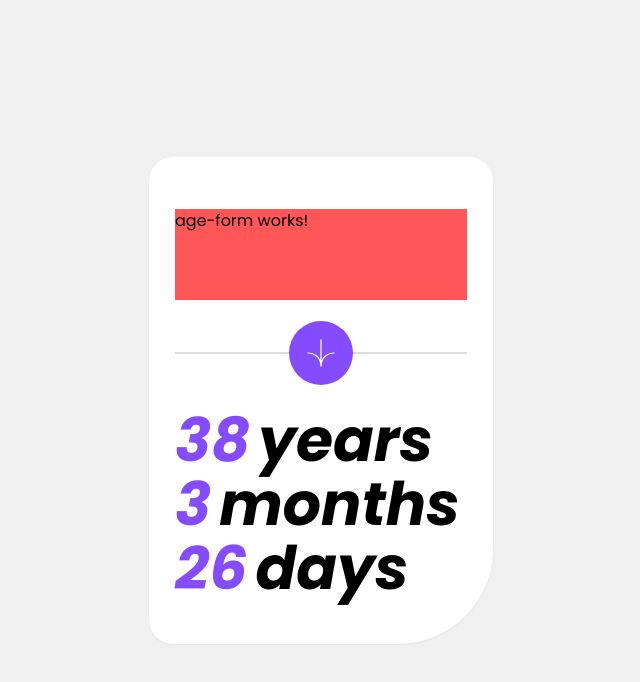
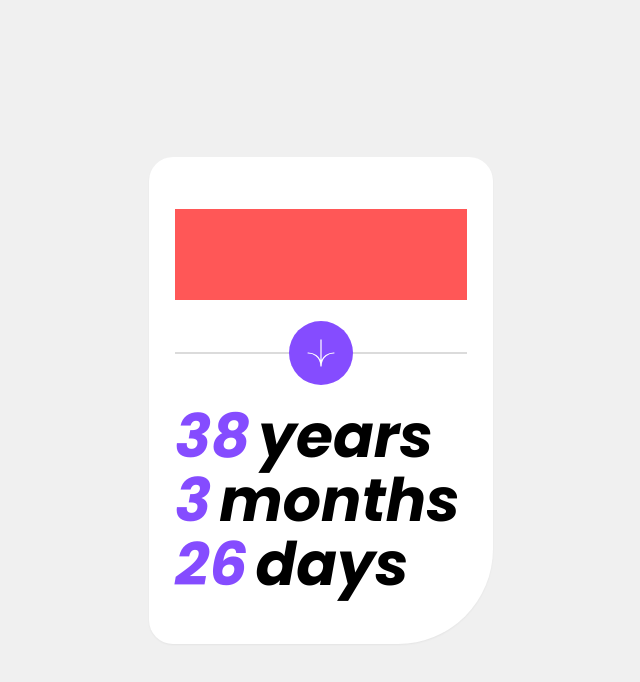
Before and after one commit to tony1c/frontend-mentor-challenges, an Angular app in the folder age-calculator-angular/: page / in a window 1280 px wide. Shown: the top 682 px of the page, without its empty margins (319-959 px from the left). Built offline with nearby package versions, Linux system fonts and the light colour scheme.

Commit message:
reorganized struct

```diff
--- a/age-calculator-angular/src/app/app.component.html
+++ b/age-calculator-angular/src/app/app.component.html
@@ -1,26 +1,7 @@
 <main class="container mx-auto">
   <!-- wrapper -->
   <div class="flex h-screen items-center justify-center">
-    <!-- app container -->
-    <div
-      class="h-[487px] w-[344px] space-y-[52px] rounded-3xl rounded-br-[95px] bg-white px-[26px] py-[52px] shadow-sm"
-    >
-      <!-- age form -->
-      <div class="h-[91px] w-full bg-light-red">
-        <app-age-form />
-      </div>
-      <!-- line w/ button -->
-      <div class="relative h-[2px] w-full bg-light-grey">
-        <button
-          (click)="log()"
-          class="absolute left-1/2 top-1/2 flex size-16 -translate-x-1/2 -translate-y-1/2 transform items-center justify-center rounded-full bg-purple"
-        >
-          <img class="size-7" src="icon-arrow.svg" alt="Arrow icon" />
-        </button>
-      </div>
-
-      <!-- display -->
-      <app-age-display />
-    </div>
+    <!-- app -->
+    <app-age-calculator />
   </div>
 </main>
--- a/age-calculator-angular/src/app/app.component.ts
+++ b/age-calculator-angular/src/app/app.component.ts
@@ -1,19 +1,13 @@
 import { Component } from '@angular/core';
-import { RouterOutlet } from '@angular/router';
-import { AgeDisplayComponent } from './components/age-display/age-display.component';
-import { AgeFormComponent } from './components/age-form/age-form.component';
+import { AgeCalculatorComponent } from './components/age-calculator/age-calculator.component';
 
 @Component({
   selector: 'app-root',
   standalone: true,
-  imports: [RouterOutlet, AgeDisplayComponent, AgeFormComponent],
+  imports: [AgeCalculatorComponent],
   templateUrl: './app.component.html',
   styleUrl: './app.component.css',
 })
 export class AppComponent {
   title = 'age-calculator-angular';
-
-  public log(): void {
-    console.log('clicked');
-  }
 }
--- /dev/null
+++ b/age-calculator-angular/src/app/components/age-calculator/age-calculator.component.html
@@ -0,0 +1,32 @@
+<!-- app container -->
+<div
+  class="h-[487px] w-[344px] space-y-[52px] rounded-3xl rounded-br-[95px] bg-white px-[26px] py-[52px] shadow-sm"
+>
+  <!-- age form -->
+  <div class="h-[91px] w-full bg-light-red"></div>
+  <!-- line w/ button -->
+  <div class="relative h-[2px] w-full bg-light-grey">
+    <button
+      (click)="log()"
+      class="absolute left-1/2 top-1/2 flex size-16 -translate-x-1/2 -translate-y-1/2 transform items-center justify-center rounded-full bg-purple transition-colors duration-300 hover:bg-off-black"
+    >
+      <img class="size-7" src="icon-arrow.svg" alt="Arrow icon" />
+    </button>
+  </div>
+
+  <!-- display -->
+  <div class="mt-14 flex flex-col gap-1 text-6xl font-700 italic">
+    <div class="space-x-2">
+      <span class="text-purple">38</span>
+      <span>years</span>
+    </div>
+    <div class="space-x-2">
+      <span class="text-purple">3</span>
+      <span>months</span>
+    </div>
+    <div class="space-x-2">
+      <span class="text-purple">26</span>
+      <span>days</span>
+    </div>
+  </div>
+</div>
--- /dev/null
+++ b/age-calculator-angular/src/app/components/age-calculator/age-calculator.component.ts
@@ -0,0 +1,14 @@
+import { Component } from '@angular/core';
+
+@Component({
+  selector: 'app-age-calculator',
+  standalone: true,
+  imports: [],
+  templateUrl: './age-calculator.component.html',
+  styleUrl: './age-calculator.component.css',
+})
+export class AgeCalculatorComponent {
+  public log(): void {
+    console.log('clicked');
+  }
+}
--- a/age-calculator-angular/src/app/components/age-display/age-display.component.html
+++ /dev/null
@@ -1,14 +0,0 @@
-<div class="font-700 mt-14 flex flex-col gap-1 text-6xl italic">
-  <div class="space-x-2">
-    <span class="text-purple">38</span>
-    <span>years</span>
-  </div>
-  <div class="space-x-2">
-    <span class="text-purple">3</span>
-    <span>months</span>
-  </div>
-  <div class="space-x-2">
-    <span class="text-purple">26</span>
-    <span>days</span>
-  </div>
-</div>
--- a/age-calculator-angular/src/app/components/age-form/age-form.component.html
+++ /dev/null
@@ -1 +0,0 @@
-<p>age-form works!</p>
```
Also changed, not shown: age-calculator-angular/src/app/components/age-display/age-display.component.ts (deleted, +0 -12 lines), age-calculator-angular/src/app/components/age-form/age-form.component.ts (deleted, +0 -12 lines), age-calculator-angular/src/app/components/age-calculator/age-calculator.component.css (added), age-calculator-angular/src/app/components/age-form/age-form.component.css (deleted), 2 other files (tests, documents, lock files or other folders).
